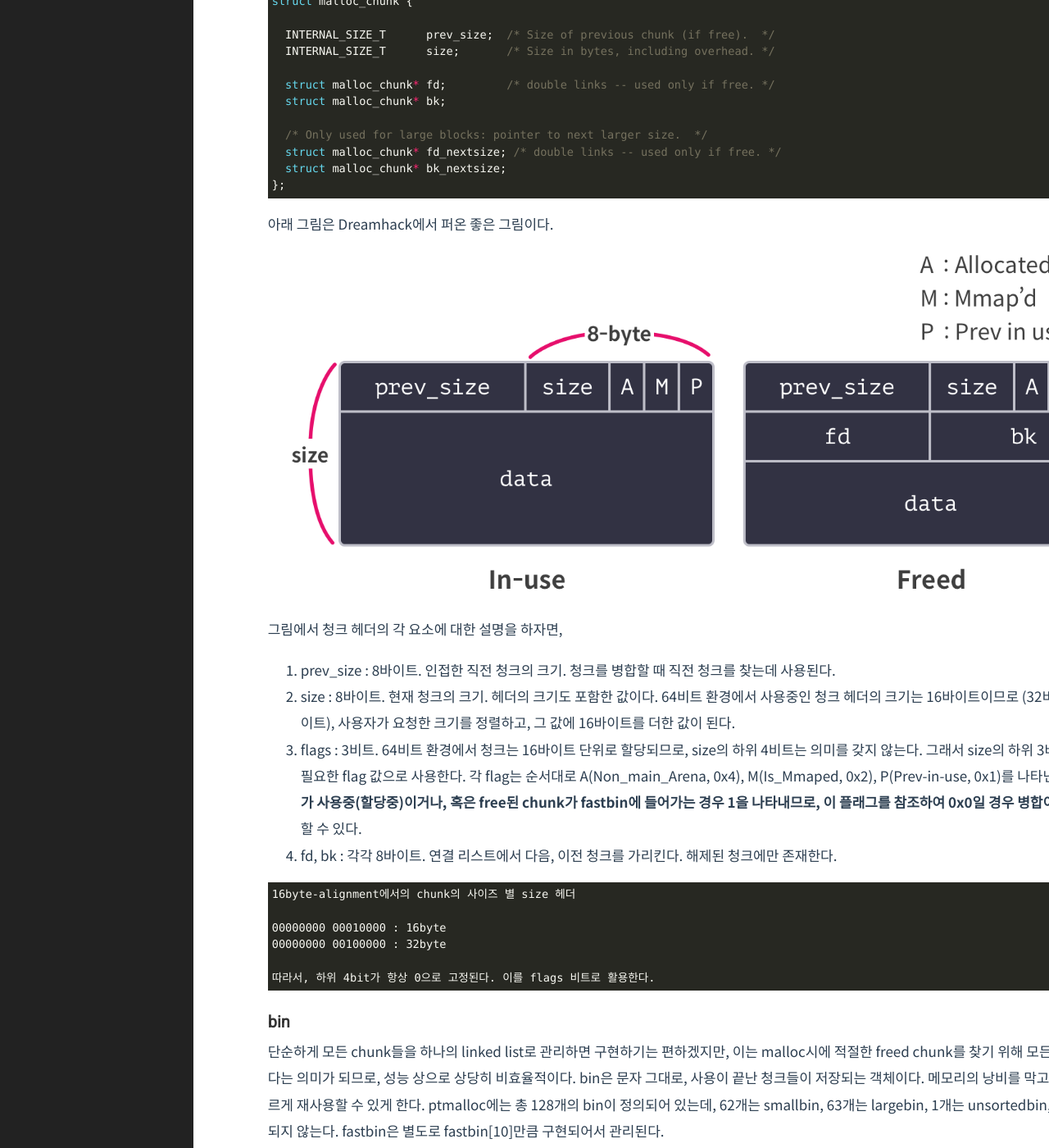
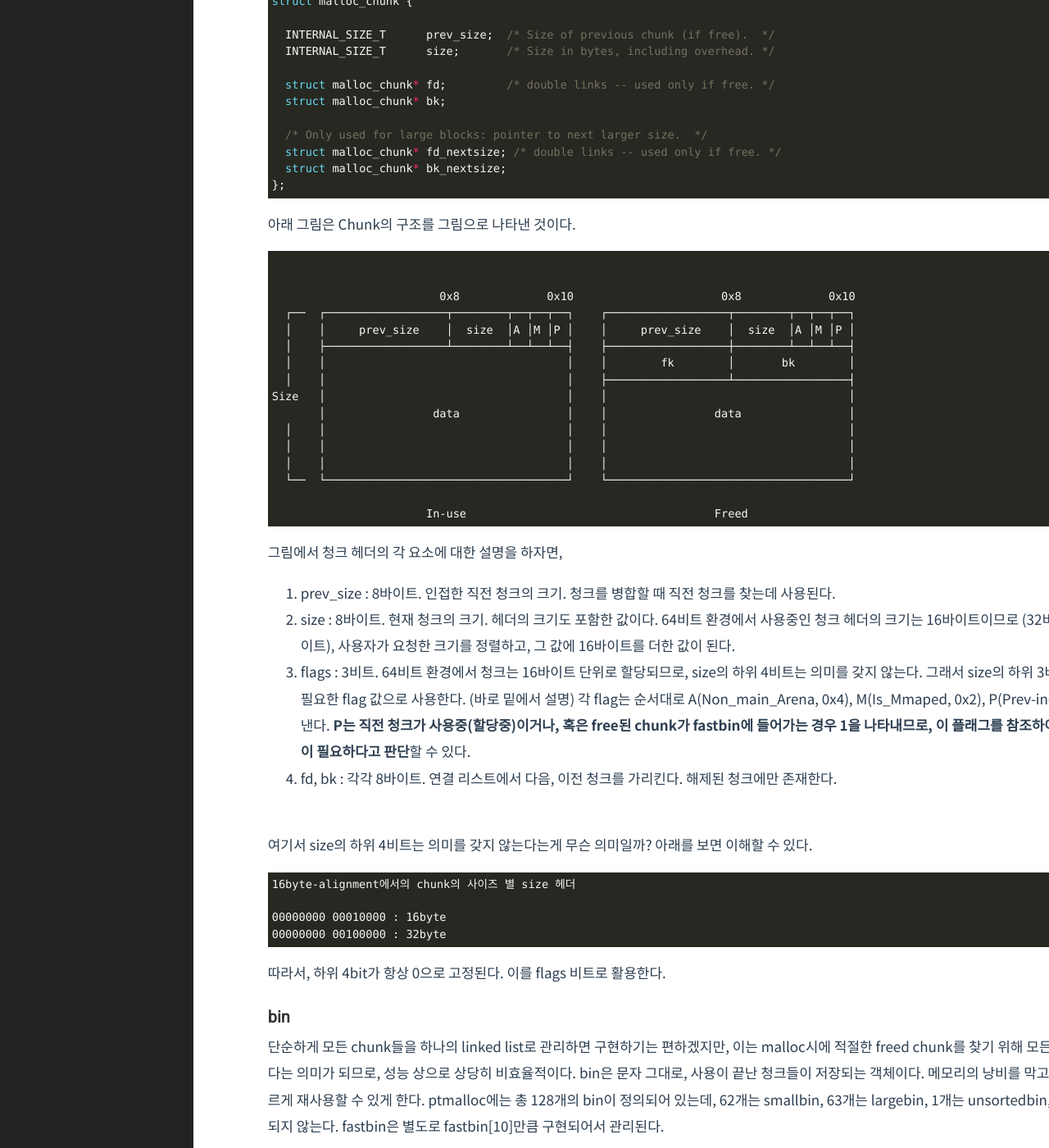
Before and after one commit to Herrtane/Herrtane.github.io, a Jekyll site: the page built from _posts/SystemHacking/2022-10-13-systemhacking-ptmalloc2.markdown, in a window 1280 px wide and 1400 px high, scrolled down 1008 px. Shown: the whole window at 82% size. Built offline with Jekyll 4.4.1, drawn with Linux system fonts in a browser that asks for light colours; comment, search, counter and statistics services are not loaded; some of the changed text lies outside the part shown.

Commit message:
Update 2022-10-13-systemhacking-ptmalloc2.markdown

````diff
--- a/_posts/SystemHacking/2022-10-13-systemhacking-ptmalloc2.markdown
+++ b/_posts/SystemHacking/2022-10-13-systemhacking-ptmalloc2.markdown
@@ -1,6 +1,6 @@
 ---
 layout: post
-title: <System Hacking> 20. Heap, 그리고 ptmalloc2
+title: <System Hacking> 20. Heap, 그리고 ptmalloc2 (2026.05.14 수정)
 date: 2022-10-13 10:30:23 +0900
 category: System_Hacking
 comments: true
@@ -41,25 +41,46 @@ struct malloc_chunk {
 };
 ```
 
-아래 그림은 Dreamhack에서 퍼온 좋은 그림이다.
+아래 그림은 Chunk의 구조를 그림으로 나타낸 것이다.
 
-![chunk]({{site.url}}/img/chunk.png)
+```
+
+
+                         0x8             0x10                      0x8             0x10
+  ┌──  ┌──────────────────┬────────┬──┬──┬──┐    ┌──────────────────┬────────┬──┬──┬──┐
+  │    │     prev_size    │  size  │A │M │P │    │     prev_size    │  size  │A │M │P │
+  │    ├──────────────────┴────────┴──┴──┴──┤    ├──────────────────┼────────┴──┴──┴──┤
+  │    │                                    │    │        fk        │       bk        │
+  │    │                                    │    ├──────────────────┴─────────────────┤
+Size   │                                    │    │                                    │
+       │                data                │    │                data                │
+  │    │                                    │    │                                    │
+  │    │                                    │    │                                    │
+  │    │                                    │    │                                    │
+  └──  └────────────────────────────────────┘    └────────────────────────────────────┘
+
+                       In-use                                     Freed
+```
 
 그림에서 청크 헤더의 각 요소에 대한 설명을 하자면,
 
 1. prev_size : 8바이트. 인접한 직전 청크의 크기. 청크를 병합할 때 직전 청크를 찾는데 사용된다.
 2. size : 8바이트. 현재 청크의 크기. 헤더의 크기도 포함한 값이다. 64비트 환경에서 사용중인 청크 헤더의 크기는 16바이트이므로 (32비트 환경에서는 8바이트), 사용자가 요청한 크기를 정렬하고, 그 값에 16바이트를 더한 값이 된다.
-3. flags : 3비트. 64비트 환경에서 청크는 16바이트 단위로 할당되므로, size의 하위 4비트는 의미를 갖지 않는다. 그래서 size의 하위 3비트를 청크 관리에 필요한 flag 값으로 사용한다. 각 flag는 순서대로 A(Non_main_Arena, 0x4), M(Is_Mmaped, 0x2), P(Prev-in-use, 0x1)를 나타낸다. **P는 직전 청크가 사용중(할당중)이거나, 혹은 free된 chunk가 fastbin에 들어가는 경우 1을 나타내므로, 이 플래그를 참조하여 0x0일 경우 병합이 필요하다고 판단**할 수 있다.
+3. flags : 3비트. 64비트 환경에서 청크는 16바이트 단위로 할당되므로, size의 하위 4비트는 의미를 갖지 않는다. 그래서 size의 하위 3비트를 청크 관리에 필요한 flag 값으로 사용한다. (바로 밑에서 설명) 각 flag는 순서대로 A(Non_main_Arena, 0x4), M(Is_Mmaped, 0x2), P(Prev-in-use, 0x1)를 나타낸다. **P는 직전 청크가 사용중(할당중)이거나, 혹은 free된 chunk가 fastbin에 들어가는 경우 1을 나타내므로, 이 플래그를 참조하여 0x0일 경우 병합이 필요하다고 판단**할 수 있다.
 4. fd, bk : 각각 8바이트. 연결 리스트에서 다음, 이전 청크를 가리킨다. 해제된 청크에만 존재한다.
+
+<br/>
+
+여기서 size의 하위 4비트는 의미를 갖지 않는다는게 무슨 의미일까? 아래를 보면 이해할 수 있다.
 
 ```
 16byte-alignment에서의 chunk의 사이즈 별 size 헤더
 
 00000000 00010000 : 16byte
 00000000 00100000 : 32byte
+```
 
 따라서, 하위 4bit가 항상 0으로 고정된다. 이를 flags 비트로 활용한다.
-```
 
 ### bin
 
````
